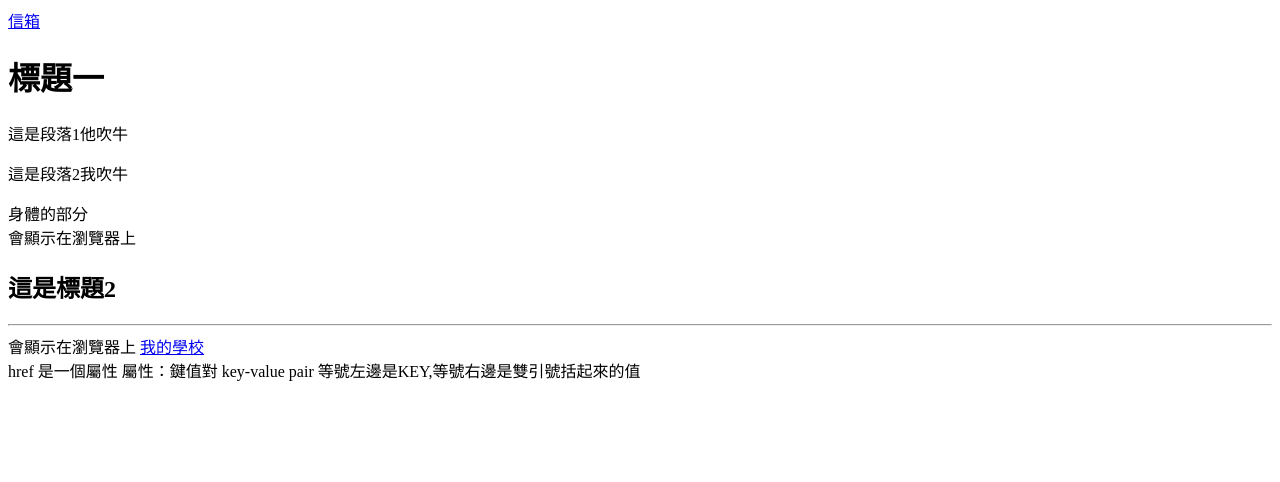
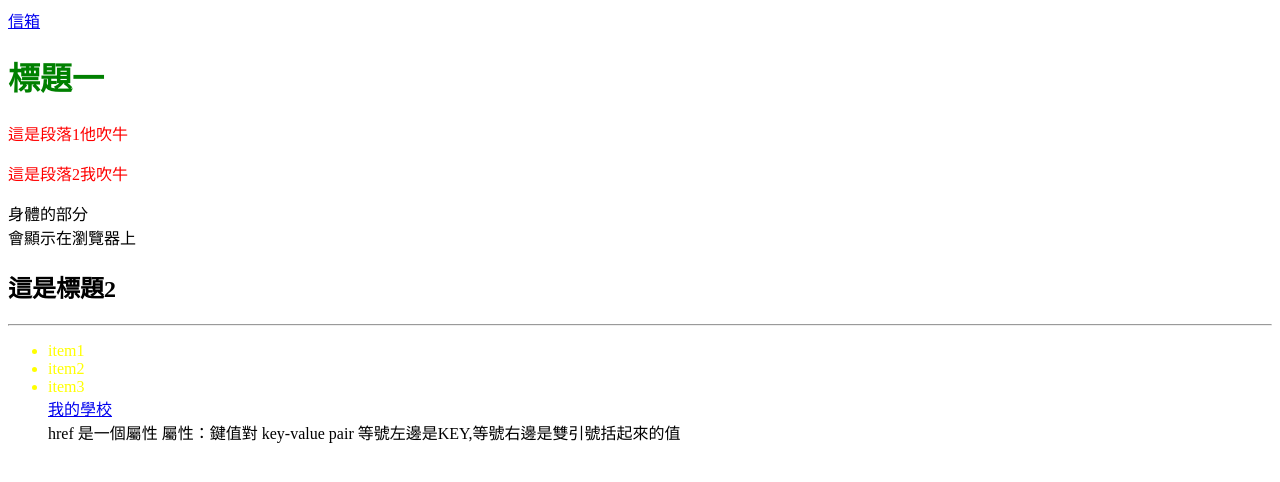
Before and after one commit to dobo1/yyy, a plain HTML site: page index.html in a window 1280 px wide. Drawn offline with Linux system fonts and the light colour scheme.

Commit message:
Add files via upload

```diff
--- a/index.html
+++ b/index.html
@@ -1,5 +1,16 @@
 <html>
 <head>
+<style>
+  h1{
+    color: green;
+  }
+  p{
+    color: red;
+  }
+  li {
+    color: yellow;
+  }
+</style>
 </head>
 <body>
 <a href="mailto:C110130142@nkust.edu.tw"> 信箱 </a><br/>
@@ -14,7 +25,10 @@
 <h2>這是標題2</h2>
 
 <hr/>
-會顯示在瀏覽器上
+<ul>
+<li> item1</li>
+<li> item2</li>
+<li> item3</li>
 
 <a href="www.nkust.edu.tw"> 我的學校 </a><br/>
 href 是一個屬性
```
